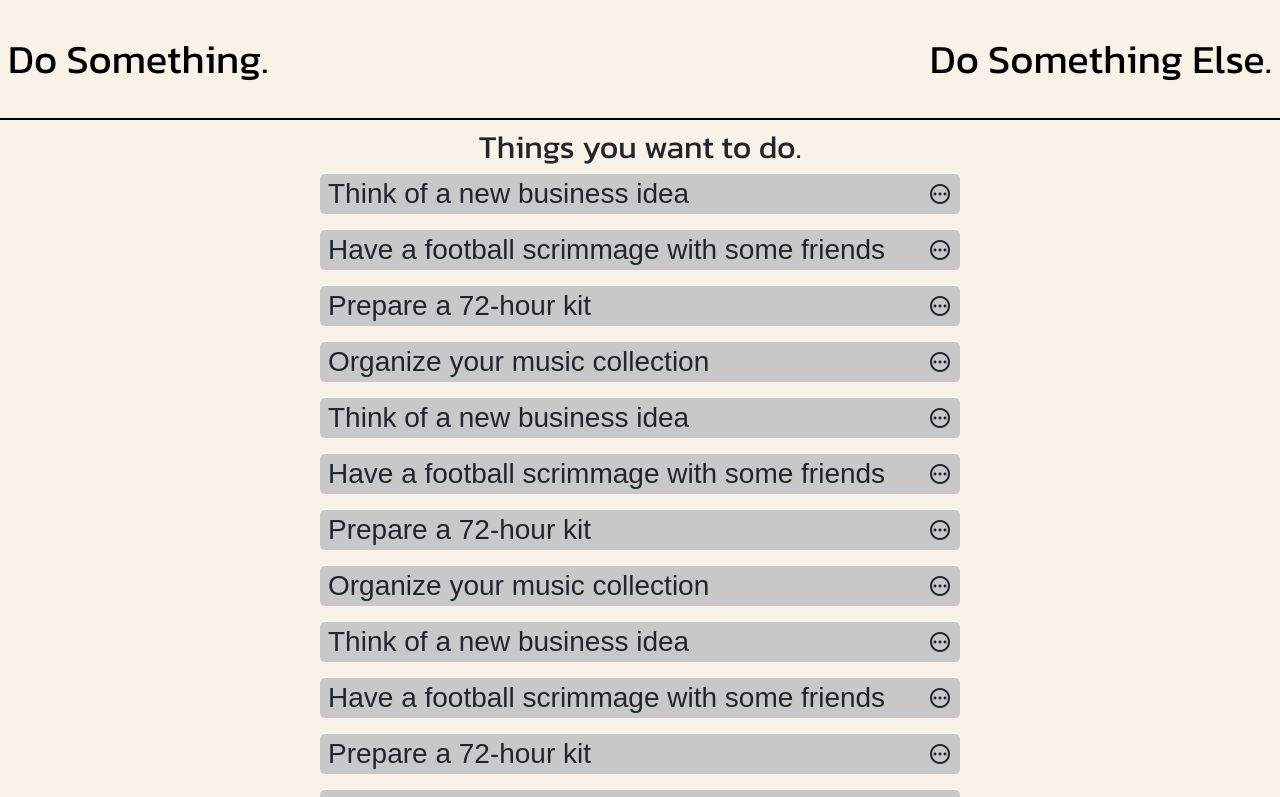
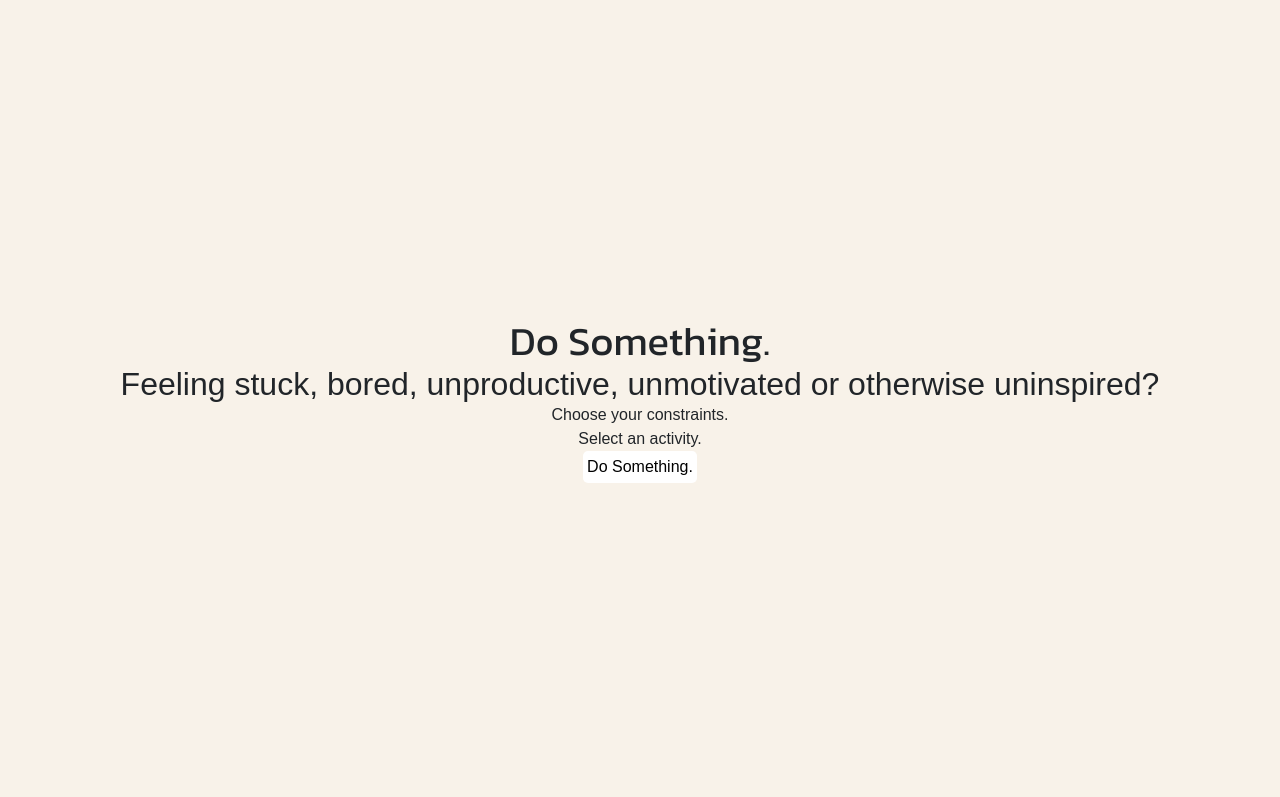
Before and after one commit to jfogiato/do-something, a React (Create React App) app: page / in a window 1280 px wide. Shown: the top 797 px of the page. Built offline with nearby package versions, Linux system fonts and the light colour scheme; a web font is replaced by a local one.

Commit message:
Feature: add full router functionality

```diff
--- a/src/components/App/App.js
+++ b/src/components/App/App.js
@@ -11,11 +11,11 @@ import testData from '../../data/testData';
 const App = () => {
   return (
     <main>
-      {/* <Home /> */}
       <Header />
-      {/* <FormPage /> */}
-      {/* <YouCould activityObject={testData[0]}/> */}
-      <YouDid activitiesData={testData}/>
+      <Route exact path='/' component={Home}/>
+      <Route exact path='/i-want-to' component={FormPage}/>
+      <Route exact path='/you-could-do' render={() => <YouCould activityObject={testData[0]}/>}/>
+      <Route exact path='/you-did' render={() => <YouDid activitiesData={testData}/>}/>
     </main>
   );
 }
--- a/src/components/FormPage/FormPage.js
+++ b/src/components/FormPage/FormPage.js
@@ -1,4 +1,5 @@
 import React, { useState } from 'react';
+import { Link } from 'react-router-dom';
 import './FormPage.css';
 
 const FormPage = () => {
@@ -39,7 +40,7 @@ const FormPage = () => {
   return (
     <form className='form-page'>
       <h2>I want {activitiesDrop} activity that I can do {participantsDrop} and it should be {costDrop}.</h2>
-      <button type='submit' className='uni-btn'>What can I do?</button>
+      <Link to='/you-could-do'type='submit' className='uni-btn'>What can I do?</Link>
     </form>
   );
 }
--- a/src/components/Header/Header.js
+++ b/src/components/Header/Header.js
@@ -1,13 +1,18 @@
 import React from 'react';
 import './Header.css';
-import { Link } from 'react-router-dom';
+import { Link, Route, Switch } from 'react-router-dom';
 
 const Header = () => {
   return (
-    <header>
-      <Link className='link'>Do Something.</Link>
-      <Link className='link'>Do Something Else.</Link>
-    </header>
+    <Switch>
+      <Route exact path='/'></Route>
+      <Route path='*'>
+        <header>
+          <Link to='/' className='link'>Do Something.</Link>
+          <Link to='/i-want-to' className='link'>Do Something Else.</Link>
+        </header>
+      </Route>
+    </Switch>
   );
 }
 
--- a/src/components/Home/Home.js
+++ b/src/components/Home/Home.js
@@ -9,7 +9,7 @@ const Home = () => {
       <h2 className='blurb-one'>Feeling stuck, bored, unproductive, unmotivated or otherwise uninspired?</h2>
       <p className='blurb-two'>Choose your constraints.</p>
       <p className='blurb-two'>Select an activity.</p>
-      <Link className='uni-btn'>Do Something.</Link>
+      <Link to='/i-want-to' className='uni-btn'>Do Something.</Link>
     </div>
   );
 }
--- a/src/components/YouCould/YouCould.js
+++ b/src/components/YouCould/YouCould.js
@@ -1,5 +1,6 @@
 import React from 'react';
 import './YouCould.css';
+import { Link } from 'react-router-dom';
 
 
 const YouCould = ({ activityObject }) => {
@@ -13,8 +14,8 @@ const YouCould = ({ activityObject }) => {
         <h3>{activity}</h3>
         {link !== '' && <p>{link}</p>}
         <form className='activity-choose-form'>
-          <button className='uni-btn'>Do it.</button>
-          <button className='uni-btn'>Nah.</button>
+          <Link to='/you-did' className='uni-btn'>Do it.</Link>
+          <Link to='/i-want-to' className='uni-btn'>Nah.</Link>
         </form>
       </div>
     </section>
```
